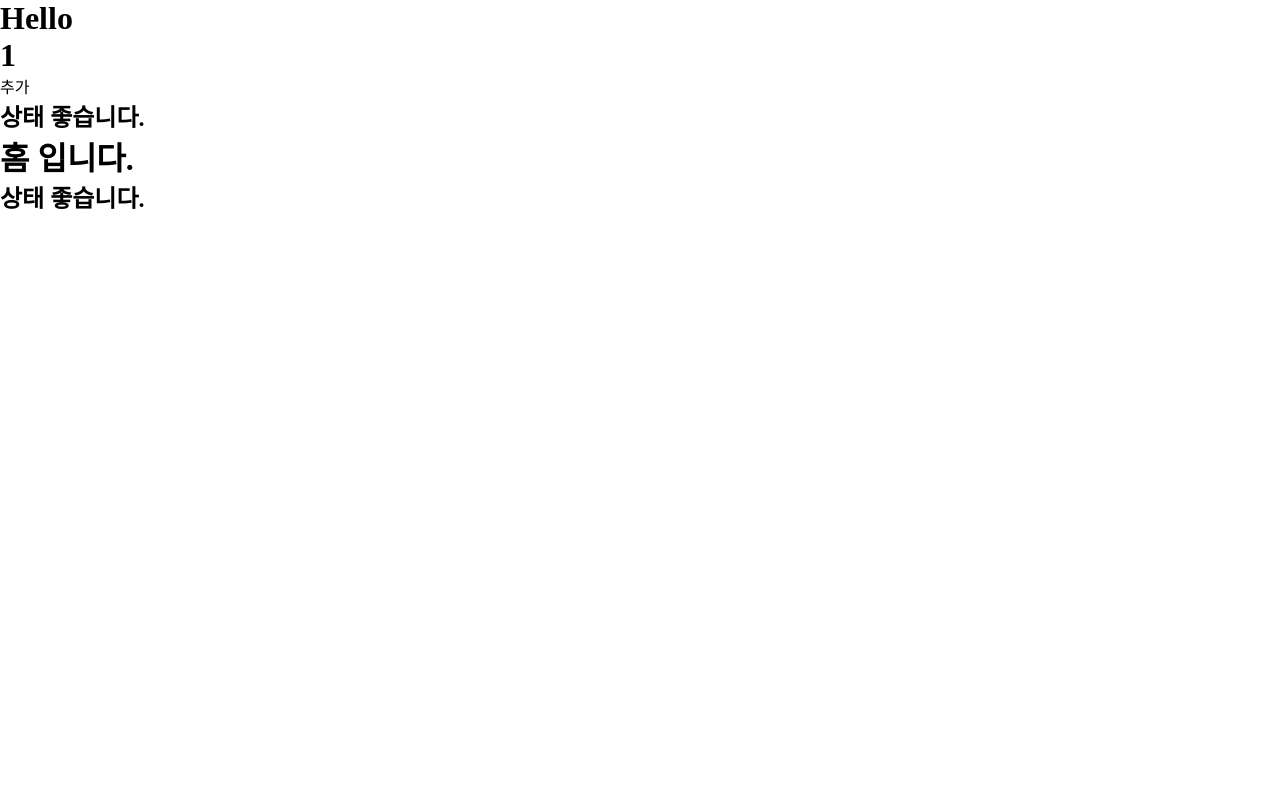
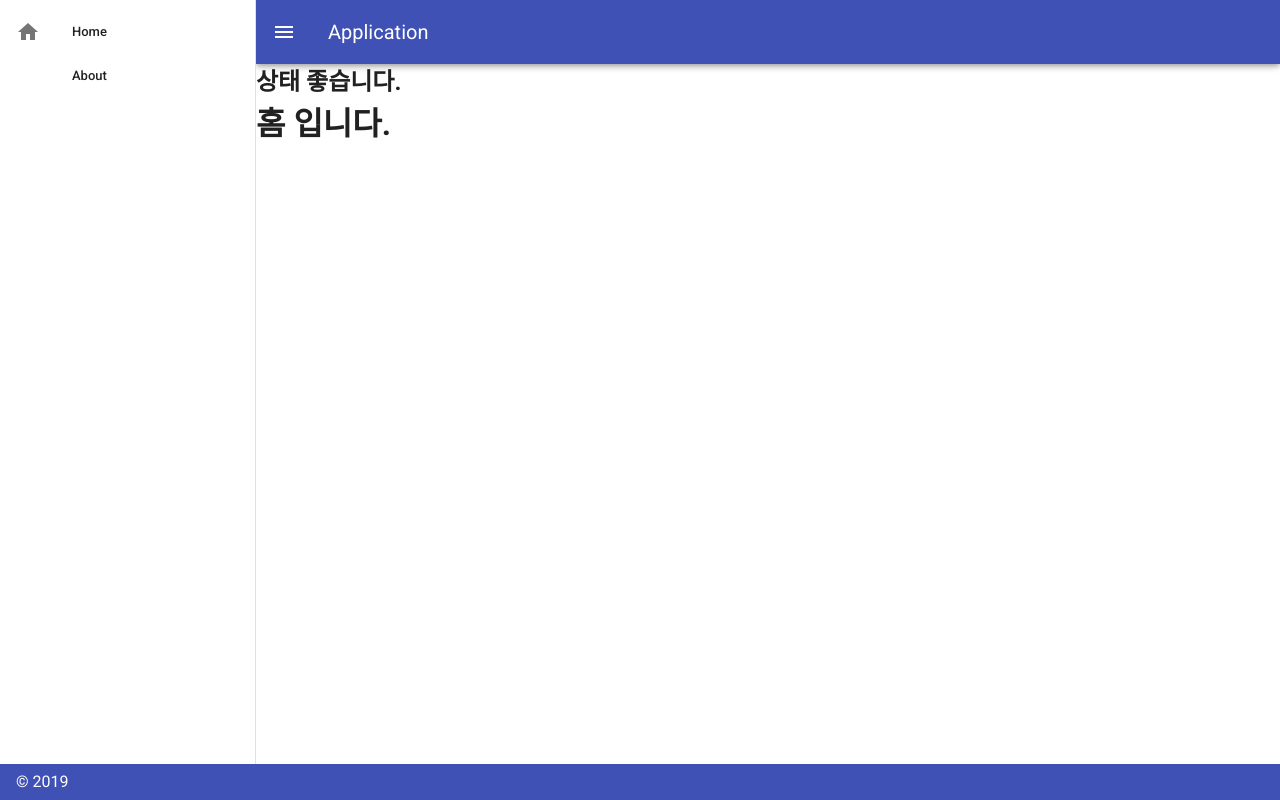
Before and after one commit to rudalson/vue-webblog, a Vue app: page / in a window 1280 px wide. Built offline with nearby package versions, Linux system fonts and the light colour scheme.

Commit message:
vue router init code

```diff
--- a/src/App.vue
+++ b/src/App.vue
@@ -1,25 +1,99 @@
 <template>
-  <div>
-    <h1>{{ title }}</h1>
-    <h1>{{ count }}</h1>
-    <button @click="count ++">추가</button>
-    <HomeComponent/>
-    <Status />
-  </div>
+  <v-app id="inspire">
+    <v-navigation-drawer
+            v-model="drawer"
+            app
+    >
+      <v-list dense>
+        <v-list-item link>
+          <v-list-item-action>
+            <v-icon>mdi-home</v-icon>
+          </v-list-item-action>
+          <v-list-item-content>
+            <v-list-item-title>Home</v-list-item-title>
+          </v-list-item-content>
+        </v-list-item>
+        <v-list-item link>
+          <v-list-item-action>
+            <v-icon>mdi-contact-mail</v-icon>
+          </v-list-item-action>
+          <v-list-item-content>
+            <v-list-item-title>About</v-list-item-title>
+          </v-list-item-content>
+        </v-list-item>
+      </v-list>
+    </v-navigation-drawer>
+
+    <v-app-bar
+            app
+            color="indigo"
+            dark
+    >
+      <v-app-bar-nav-icon @click.stop="drawer = !drawer" />
+      <v-toolbar-title>Application</v-toolbar-title>
+    </v-app-bar>
+
+    <v-content>
+      <router-view />
+<!--      <v-container-->
+<!--              class="fill-height"-->
+<!--              fluid-->
+<!--      >-->
+<!--        <v-row-->
+<!--                align="center"-->
+<!--                justify="center"-->
+<!--        >-->
+<!--          <v-col class="text-center">-->
+<!--            <v-tooltip left>-->
+<!--              <template v-slot:activator="{ on }">-->
+<!--                <v-btn-->
+<!--                        :href="source"-->
+<!--                        icon-->
+<!--                        large-->
+<!--                        target="_blank"-->
+<!--                        v-on="on"-->
+<!--                >-->
+<!--                  <v-icon large>mdi-code-tags</v-icon>-->
+<!--                </v-btn>-->
+<!--              </template>-->
+<!--              <span>Source</span>-->
+<!--            </v-tooltip>-->
+
+<!--            <v-tooltip right>-->
+<!--              <template v-slot:activator="{ on }">-->
+<!--                <v-btn-->
+<!--                        icon-->
+<!--                        large-->
+<!--                        href="https://codepen.io/johnjleider/pen/zgxeLQ"-->
+<!--                        target="_blank"-->
+<!--                        v-on="on"-->
+<!--                >-->
+<!--                  <v-icon large>mdi-codepen</v-icon>-->
+<!--                </v-btn>-->
+<!--              </template>-->
+<!--              <span>Codepen</span>-->
+<!--            </v-tooltip>-->
+<!--          </v-col>-->
+<!--        </v-row>-->
+<!--      </v-container>-->
+    </v-content>
+
+    <v-footer
+            color="indigo"
+            app
+    >
+      <span class="white--text">&copy; 2019</span>
+    </v-footer>
+  </v-app>
 </template>
 
 <script>
-  import HomeComponent from './Home'
-  import Status from "./Status";
-
   export default {
-    components: {
-      Status,
-      HomeComponent
+    props: {
+      source: String,
     },
     data: () => ({
-      title: "Hello",
-      count: 1
+      drawer: null,
     }),
-  };
+  }
 </script>
--- a/src/router/index.js
+++ b/src/router/index.js
@@ -1,6 +1,5 @@
 import Vue from 'vue'
 import VueRouter from 'vue-router'
-import Home from '../views/Home.vue'
 
 Vue.use(VueRouter)
 
@@ -8,7 +7,7 @@ const routes = [
   {
     path: '/',
     name: 'home',
-    component: Home
+    component: () => import(/* webpackChunkName: "about" */ '../Home')
   },
   {
     path: '/about',
@@ -16,7 +15,7 @@ const routes = [
     // route level code-splitting
     // this generates a separate chunk (about.[hash].js) for this route
     // which is lazy-loaded when the route is visited.
-    component: () => import(/* webpackChunkName: "about" */ '../views/About.vue')
+    component: () => import(/* webpackChunkName: "about" */ '../views/About')
   }
 ]
 
```
Also changed, not shown: src/components/Home.vue (added, +14 -0 lines).
